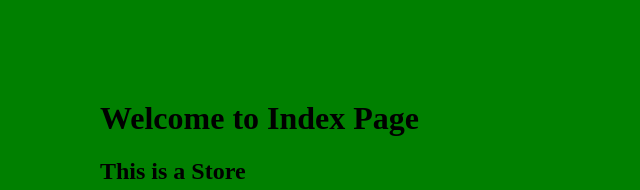
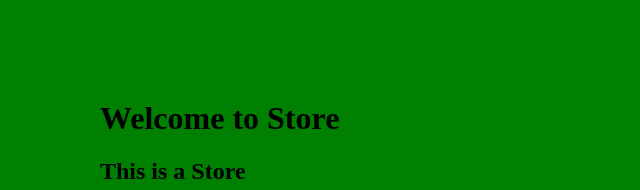
Before and after one commit to ali181818/project, a plain HTML site: page Shop.html in a window 1280 px wide. Shown: the top 190 px of the page, without its empty margins (0-640 px from the left). Drawn offline with Linux system fonts and the light colour scheme.

Commit message:
Update Shop.html

```diff
--- a/Shop.html
+++ b/Shop.html
@@ -6,7 +6,7 @@
     <link rel="stylesheet" href="css/style.css">
   </head>
   <body>
-    <h1>Welcome to Index Page</h1>
+    <h1>Welcome to Store</h1>
 	<h2>This is a Store</h2>
     <p>This Store Many Of Object of Many Category</p>
     <script src="js/main.js"></script>
```
